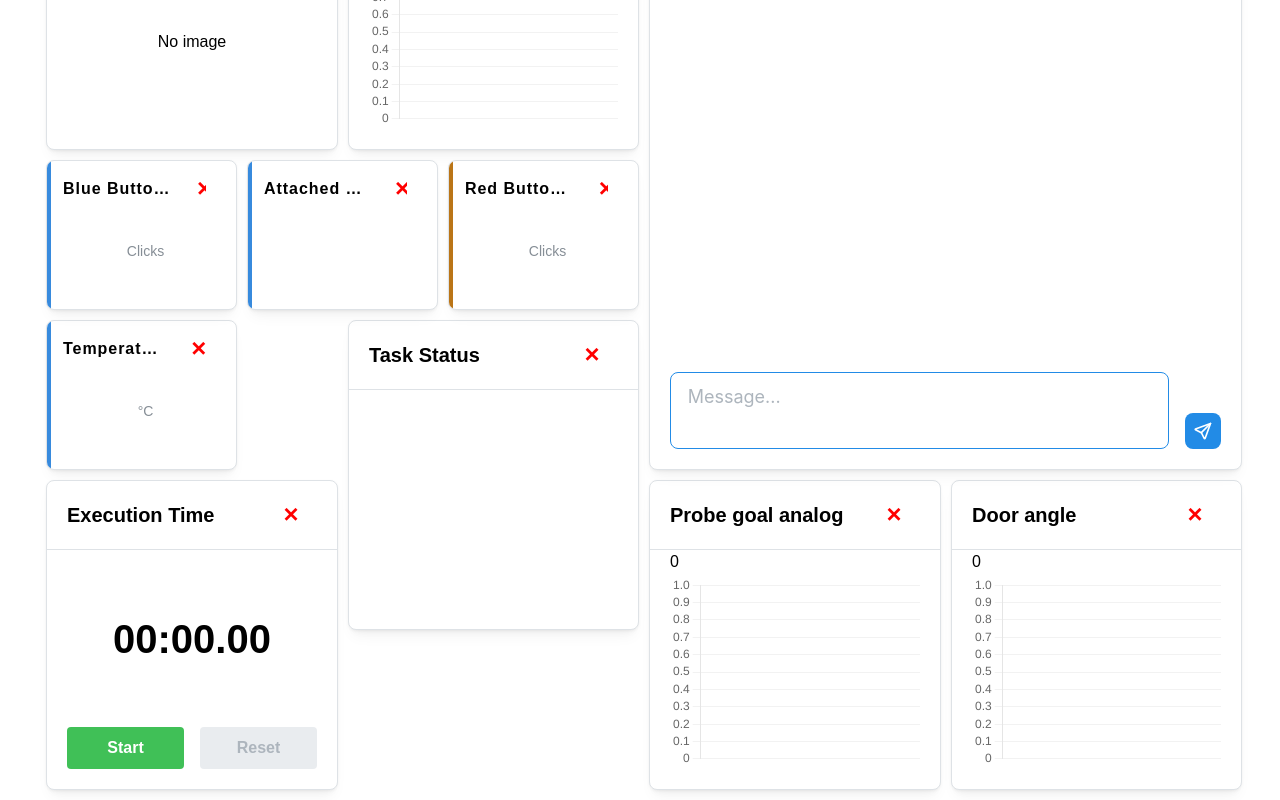
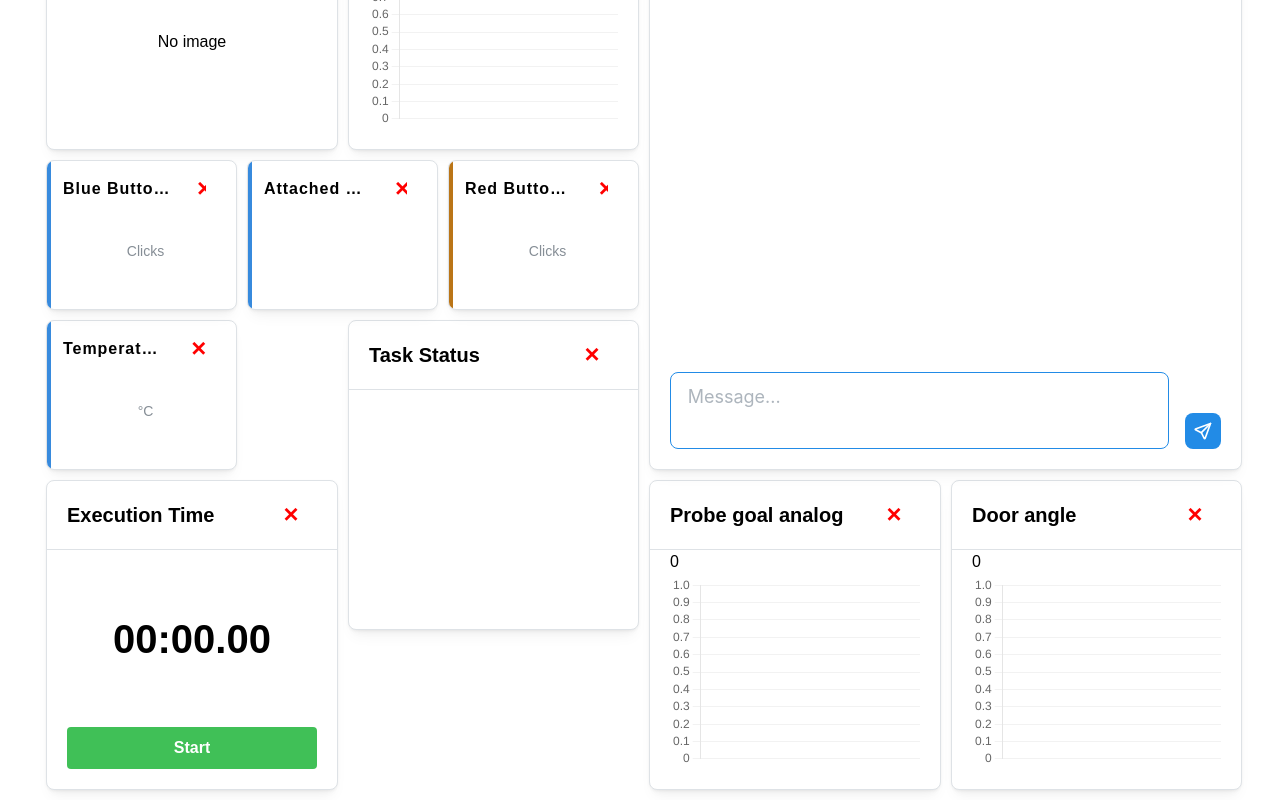
Before and after one commit to BRAIR-lab/orms_ui, a React (Create React App) app: page /executing in a window 1280 px wide. Shown: the part 266-1066 px from the top of the page. Built offline with nearby package versions, Linux system fonts and the light colour scheme.

Commit message:
starting and resetting from timer to taskboard

```diff
--- a/src/components/Timer.jsx
+++ b/src/components/Timer.jsx
@@ -1,19 +1,19 @@
 import { useEffect, useRef, useState } from 'react'
 import { Card, Text, Button, Group } from '@mantine/core'
 import TitleTile from './TitleTile'
+import * as ROSLIB from "roslib";
 
-export default function Timer({ ros, paramClient, name, onClick, toggleIsRunning }) {
+export default function Timer({ ros, paramClient, name, onClick, toggleIsRunning, telemetryUpdaters }) {
   const [time, setTime] = useState(0) // milliseconds
   const [running, setRunning] = useState(false)
   const intervalRef = useRef(null)
+  const [sendList, setSendList] = useState(null);
 
   useEffect(() => {
     if (running) {
       intervalRef.current = setInterval(() => {
-        setTime(prev => prev + 10) // finer resolution for ms display
-      }, 10)
-    } else {
-      clearInterval(intervalRef.current)
+        setTime(prev => prev + 50) // finer resolution for ms display
+      }, 50)
     }
     return () => clearInterval(intervalRef.current)
   }, [running])
@@ -21,16 +21,57 @@ export default function Timer({ ros, paramClient, name, onClick, toggleIsRunning
   const formatTime = ms => {
     const minutes = String(Math.floor(ms / 60000)).padStart(2, '0')
     const seconds = String(Math.floor((ms % 60000) / 1000)).padStart(2, '0')
-    const milliseconds = String((ms % 1000)/10).padStart(2, '0')
+    const milliseconds = String(Math.floor((ms % 1000) / 10)).padStart(2, '0')
     return `${minutes}:${seconds}.${milliseconds}`
   }
 
-  const handleReset = () => {
-    if(running)
-      toggleIsRunning()
-    setRunning(false)
-    setTime(0)
-  }
+  useEffect(() => {
+    if (location.pathname !== "/executing") return;
+    const updateTime = (json_data) => {
+      if( json_data['ws_data_type'] != 'task_status') return;
+      if(json_data["current_task"]) {
+        if(!running){
+          toggleIsRunning()
+          setRunning(true)
+        }
+        console.log("current task found")
+        console.log(json_data["current_task"])
+        setTime(json_data["current_task"]["time"]*1000)
+      } else {
+        if(running){
+          toggleIsRunning()
+          setRunning(false)
+        }
+      }
+    }
+    telemetryUpdaters["taskTime"] = updateTime
+    return () => {
+      delete telemetryUpdaters["taskTime"]
+    }
+  }, [telemetryUpdaters, running]);
+
+  useEffect(() => {
+    if (!ros) return;
+
+    var setListSrv = new ROSLIB.Service({
+      ros: ros,
+      name: '/send_list',
+      serviceType: 'simple_server/srv/StartTask'
+    });
+    setSendList(setListSrv);
+  }, [ros]);
+
+  const handleSendList = () => {
+    if (!sendList) return;
+    sendList.callService({}, (result) => {
+      setIsReady(result.success);
+      if (result.success) {
+        toast.success(result.message);
+      } else {
+        toast.error(result.message);
+      }
+    });
+  };
 
   return (
     <Card
@@ -69,8 +110,8 @@ export default function Timer({ ros, paramClient, name, onClick, toggleIsRunning
       <Group grow style={{ marginTop: 'auto' }}>
         <Button
           onClick={() => {
-            toggleIsRunning()
-            setRunning(r => !r)
+            if(!running)
+              handleSendList()
           }}
           color={running ? 'red' : 'green'}
           size="md"
@@ -81,20 +122,6 @@ export default function Timer({ ros, paramClient, name, onClick, toggleIsRunning
         >
           {running ? 'Stop' : 'Start'}
         </Button>
-
-        <Button
-          onClick={handleReset}
-          color="gray"
-          //variant="light"
-          size="md"
-          disabled={time === 0}
-          style={{
-            fontSize: 'clamp(0.875rem, 2.5vw, 1rem)',
-            minHeight: '36px'
-          }}
-        >
-          Reset
-        </Button>
       </Group>
     </Card>
   )
--- a/src/modularInterface/modules.jsx
+++ b/src/modularInterface/modules.jsx
@@ -44,7 +44,7 @@ function getNamedModule({name, ros, paramClient, setViewSrv, onClose, toggleIsRu
 			)
 		case 'timer':
 			return (
-				<Timer ros={ros} paramClient={paramClient} name={'Execution Time'} onClick={onClose} toggleIsRunning={toggleIsRunning} />
+				<Timer ros={ros} paramClient={paramClient} name={'Execution Time'} onClick={onClose} toggleIsRunning={toggleIsRunning} telemetryUpdaters={telemetryUpdaters}/>
 			)
 		case 'chat':
 			return (
--- a/src/views/TaskSelector.jsx
+++ b/src/views/TaskSelector.jsx
@@ -232,7 +232,7 @@ function TaskSelector({ ros, paramClient }) {
       <Group justify="flex-end" mt="xl">
         <ToastContainer />
         <Button onClick={handleSendList} variant="outline">
-          Send List
+          Update List
         </Button>
         <Button component={Link} to="/executing" disabled={!isReady}>
           Start
```
